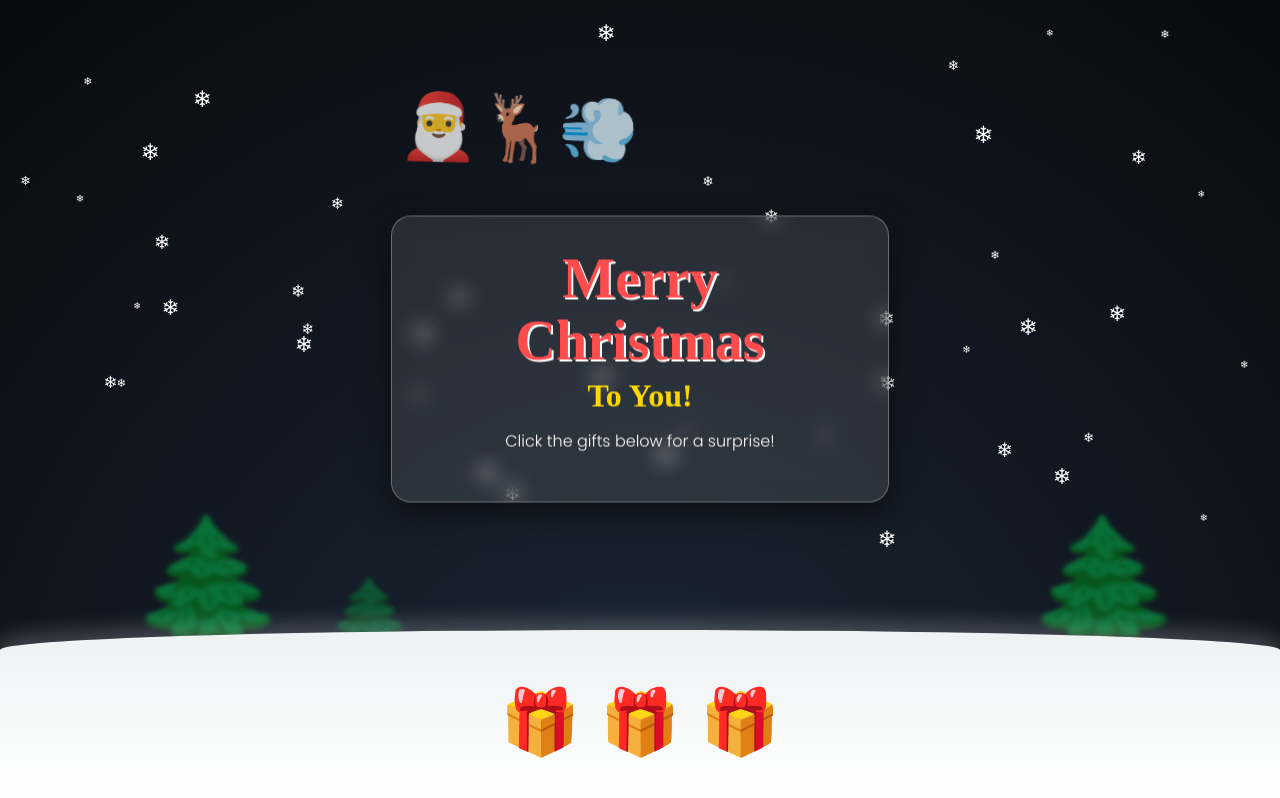
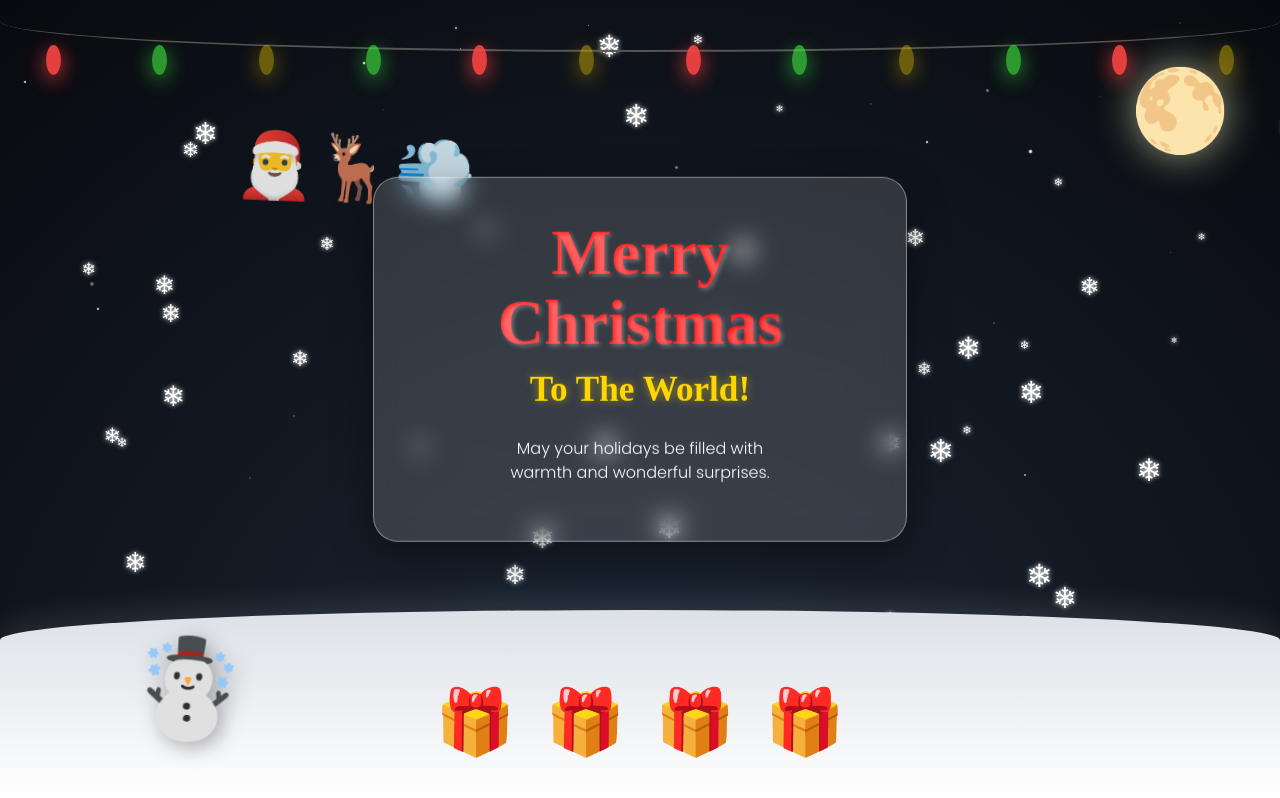
Before and after one commit to cabandonjordan/PASKOBAI, a React (Vite) app: page / in a window 1280 px wide. Built offline with nearby package versions, Linux system fonts and the light colour scheme; a web font is replaced by a local one.

Commit message:
Added lights, stars, and snowman

```diff
--- a/src/App.css
+++ b/src/App.css
@@ -3,19 +3,17 @@
 :root {
   --primary-red: #ff3333;
   --gold: #ffd700;
-  --bg-gradient: linear-gradient(135deg, #1a2a6c 0%, #b21f1f 50%, #fdbb2d 100%);
-  --snow-white: #f0f4f8;
+  --wire-color: #555;
 }
 
-/* --- THE FIX IS HERE --- */
+/* FIX FOR BLANK SCREEN */
 html, body, #root {
   width: 100%;
   height: 100%;
   margin: 0;
   padding: 0;
-  overflow: hidden; /* Lock the screen so no scrollbars appear */
+  overflow: hidden;
 }
-/* ----------------------- */
 
 body {
   background: radial-gradient(circle at bottom, #1b2735 0%, #090a0f 100%);
@@ -31,44 +29,92 @@ body {
   overflow: hidden;
 }
 
-/* --- The Snowy Ground --- */
+/* --- Hanging Lights --- */
+.wire {
+  position: absolute;
+  top: -10px;
+  left: 0;
+  width: 100%;
+  height: 60px;
+  display: flex;
+  justify-content: space-around;
+  border-bottom: 2px solid var(--wire-color);
+  border-radius: 50%;
+  z-index: 20;
+  pointer-events: none;
+}
+
+.light {
+  width: 15px;
+  height: 30px;
+  border-radius: 50%;
+  margin-top: 55px; /* Push down from wire */
+  animation: flash 2s infinite alternate;
+}
+
+/* Different colors for lights */
+.light:nth-child(odd) { background: #ff3333; box-shadow: 0 5px 20px #ff3333; animation-delay: 0s; }
+.light:nth-child(even) { background: #44ff44; box-shadow: 0 5px 20px #44ff44; animation-delay: 1s; }
+.light:nth-child(3n) { background: #ffd700; box-shadow: 0 5px 20px #ffd700; animation-delay: 0.5s; }
+
+/* --- Sky Elements --- */
+.moon {
+  position: absolute;
+  top: 50px;
+  right: 50px;
+  font-size: 5rem;
+  filter: drop-shadow(0 0 20px rgba(255, 255, 200, 0.6));
+  animation: pulseMoon 5s infinite alternate;
+}
+
+.star {
+  position: absolute;
+  background: white;
+  border-radius: 50%;
+  animation: twinkle 3s infinite ease-in-out;
+}
+
+/* --- Ground & Characters --- */
 .ground {
   position: absolute;
   bottom: 0;
   width: 100%;
-  height: 150px;
-  background: linear-gradient(to top, #fff, #eef2f3);
-  border-radius: 50% 50% 0 0 / 20px 20px 0 0;
-  box-shadow: 0 -10px 20px rgba(255, 255, 255, 0.2);
+  height: 160px;
+  background: linear-gradient(to top, #fff, #dde1e7);
+  border-radius: 50% 50% 0 0 / 30px 30px 0 0;
+  box-shadow: 0 -10px 30px rgba(255, 255, 255, 0.1);
   z-index: 5;
   display: flex;
   justify-content: center;
   align-items: flex-end;
-  padding-bottom: 20px;
+  padding-bottom: 30px;
 }
 
-/* --- Background Trees --- */
-.bg-tree {
+.snowman {
   position: absolute;
-  bottom: 120px;
-  font-size: 8rem;
-  opacity: 0.6;
-  filter: blur(2px);
-  z-index: 1;
+  bottom: 40px;
+  left: 10%;
+  font-size: 6rem;
+  z-index: 6;
+  filter: drop-shadow(5px 5px 10px rgba(0,0,0,0.3));
+  animation: wave 3s infinite ease-in-out;
+  cursor: pointer;
+  transition: transform 0.3s;
 }
+.snowman:hover { transform: scale(1.1); }
 
 /* --- Flying Santa --- */
 .santa-container {
   position: absolute;
-  top: 10%;
+  top: 15%;
   left: -20%;
   font-size: 4rem;
   z-index: 2;
-  animation: flyAcross 15s linear infinite;
-  opacity: 0.8;
+  animation: flyAcross 20s linear infinite;
+  opacity: 0.9;
 }
 
-/* --- The Main Card --- */
+/* --- Main Card --- */
 .card-container {
   position: absolute;
   top: 45%;
@@ -81,45 +127,43 @@ body {
 }
 
 .card {
-  background: rgba(255, 255, 255, 0.1);
-  backdrop-filter: blur(10px);
-  -webkit-backdrop-filter: blur(10px);
-  border: 1px solid rgba(255, 255, 255, 0.3);
-  border-radius: 20px;
-  padding: 2rem 3rem;
+  background: rgba(255, 255, 255, 0.15);
+  backdrop-filter: blur(12px);
+  -webkit-backdrop-filter: blur(12px);
+  border: 1px solid rgba(255, 255, 255, 0.4);
+  border-radius: 25px;
+  padding: 2.5rem 3.5rem;
   text-align: center;
-  box-shadow: 0 10px 30px rgba(0,0,0,0.5);
-  animation: float 6s ease-in-out infinite;
+  box-shadow: 0 15px 40px rgba(0,0,0,0.4);
+  animation: float 5s ease-in-out infinite;
   max-width: 90%;
-  width: 400px;
+  width: 420px;
 }
 
 h1 {
   font-family: 'Mountains of Christmas', cursive;
-  font-size: 3.5rem;
+  font-size: 4rem;
   margin: 0;
-  color: #ff4d4d;
-  text-shadow: 2px 2px 0 #fff;
+  background: linear-gradient(to right, #ff3333, #ff0000);
+  -webkit-background-clip: text;
+  background-clip: text;
+  color: transparent;
+  text-shadow: 2px 2px 4px rgba(255,255,255,0.3);
 }
 
 h2 {
   font-family: 'Mountains of Christmas', cursive;
-  font-size: 2rem;
-  margin: 0;
+  font-size: 2.2rem;
+  margin: 5px 0 20px 0;
   color: var(--gold);
+  text-shadow: 0 0 10px rgba(255, 215, 0, 0.5);
 }
 
-p {
-  font-size: 1rem;
-  margin-top: 10px;
-}
-
-/* --- Interactive Gifts --- */
+/* --- Gifts --- */
 .gifts-row {
   display: flex;
-  gap: 20px;
+  gap: 30px;
   z-index: 20;
-  margin-bottom: 10px;
 }
 
 .gift-box {
@@ -128,23 +172,18 @@ p {
   transition: transform 0.2s;
   position: relative;
 }
-
-.gift-box:hover {
-  transform: scale(1.1) rotate(-5deg);
-}
-
-.gift-box.shake {
-  animation: shake 0.5s ease-in-out;
-}
+.gift-box:hover { transform: scale(1.15) rotate(-5deg); }
+.gift-box.shake { animation: shake 0.5s ease-in-out; }
 
 .gift-reward {
   position: absolute;
-  top: -50px;
+  top: -60px;
   left: 50%;
   transform: translateX(-50%);
-  font-size: 3rem;
-  animation: popUp 1s ease-out forwards;
+  font-size: 3.5rem;
+  animation: popUp 1.2s cubic-bezier(0.175, 0.885, 0.32, 1.275) forwards;
   pointer-events: none;
+  white-space: nowrap;
 }
 
 /* --- Snow --- */
@@ -157,9 +196,25 @@ p {
   animation-timing-function: linear;
   animation-fill-mode: forwards;
   z-index: 4;
+  text-shadow: 0 0 5px white;
 }
 
 /* Animations */
+@keyframes flash {
+  0%, 100% { opacity: 1; filter: brightness(1.5); }
+  50% { opacity: 0.5; filter: brightness(0.8); }
+}
+
+@keyframes twinkle {
+  0%, 100% { opacity: 0.3; transform: scale(0.8); }
+  50% { opacity: 1; transform: scale(1.2); }
+}
+
+@keyframes wave {
+  0%, 100% { transform: rotate(0deg); }
+  50% { transform: rotate(10deg); }
+}
+
 @keyframes flyAcross {
   0% { left: -20%; transform: rotate(5deg); }
   100% { left: 120%; transform: rotate(-5deg); }
@@ -167,29 +222,28 @@ p {
 
 @keyframes float {
   0%, 100% { transform: translateY(0); }
-  50% { transform: translateY(-15px); }
+  50% { transform: translateY(-12px); }
 }
 
-@keyframes fall {
-  to { transform: translateY(110vh); }
-}
+@keyframes fall { to { transform: translateY(110vh); } }
 
 @keyframes shake {
-  0%, 100% { transform: rotate(0deg); }
-  25% { transform: rotate(-10deg); }
-  75% { transform: rotate(10deg); }
+  0% { transform: rotate(0deg); }
+  25% { transform: rotate(-15deg); }
+  50% { transform: rotate(15deg); }
+  75% { transform: rotate(-5deg); }
+  100% { transform: rotate(0deg); }
 }
 
 @keyframes popUp {
-  0% { opacity: 0; transform: translate(-50%, 20px) scale(0.5); }
-  50% { opacity: 1; transform: translate(-50%, -50px) scale(1.2); }
-  100% { opacity: 0; transform: translate(-50%, -100px) scale(1); }
+  0% { opacity: 0; transform: translate(-50%, 20px) scale(0); }
+  60% { opacity: 1; transform: translate(-50%, -80px) scale(1.2); }
+  100% { opacity: 0; transform: translate(-50%, -120px) scale(1); }
 }
 
-/* Mobile Adjustments */
 @media (max-width: 600px) {
-  .ground { height: 120px; }
+  .snowman { font-size: 4rem; left: 5%; }
   .gift-box { font-size: 3rem; }
-  .bg-tree { font-size: 5rem; bottom: 100px; }
-  h1 { font-size: 2.5rem; }
+  h1 { font-size: 3rem; }
+  .moon { font-size: 3rem; top: 20px; right: 20px; }
 }
--- a/src/App.tsx
+++ b/src/App.tsx
@@ -9,6 +9,14 @@ interface Snowflake {
   size: number;
 }
 
+interface Star {
+  id: number;
+  top: number;
+  left: number;
+  size: number;
+  delay: number;
+}
+
 interface Gift {
   id: number;
   emoji: string;
@@ -18,23 +26,37 @@ interface Gift {
 
 function App() {
   const [snowflakes, setSnowflakes] = useState<Snowflake[]>([]);
+  const [stars, setStars] = useState<Star[]>([]);
 
-  // These are the gifts on the ground
+  // Interactive Gifts
   const [gifts, setGifts] = useState<Gift[]>([
-    { id: 1, emoji: '🎁', surprise: '🧸', isOpened: false },
-    { id: 2, emoji: '🎁', surprise: '💖', isOpened: false },
-    { id: 3, emoji: '🎁', surprise: '🍫', isOpened: false },
+    { id: 1, emoji: '🎁', surprise: '🧸 Toy!', isOpened: false },
+    { id: 2, emoji: '🎁', surprise: '💖 Love', isOpened: false },
+    { id: 3, emoji: '🎁', surprise: '💰 Cash', isOpened: false },
+    { id: 4, emoji: '🎁', surprise: '🍫 Choco', isOpened: false },
   ]);
 
+  // Setup animations on load
   useEffect(() => {
+    // Generate Snow
     const flakes = Array.from({ length: 50 }).map((_, i) => ({
       id: i,
       left: Math.random() * 100,
-      duration: Math.random() * 5 + 5,
+      duration: Math.random() * 5 + 4,
       delay: Math.random() * 5,
-      size: Math.random() * 1 + 0.5,
+      size: Math.random() * 1.5 + 0.5,
     }));
     setSnowflakes(flakes);
+
+    // Generate Background Stars
+    const newStars = Array.from({ length: 30 }).map((_, i) => ({
+      id: i,
+      top: Math.random() * 60, // Top 60% of screen only
+      left: Math.random() * 100,
+      size: Math.random() * 3 + 1,
+      delay: Math.random() * 3,
+    }));
+    setStars(newStars);
   }, []);
 
   const handleGiftClick = (id: number) => {
@@ -47,7 +69,7 @@ function App() {
       })
     );
 
-    // Reset the gift after 2 seconds so they can click again
+    // Reset after 2 seconds
     setTimeout(() => {
       setGifts((prev) =>
         prev.map((gift) => (gift.id === id ? { ...gift, isOpened: false } : gift))
@@ -57,14 +79,33 @@ function App() {
 
   return (
     <div className="container">
-      {/* Background Elements */}
+      {/* --- Decoration: Hanging Lights --- */}
+      <div className="wire">
+        {Array.from({ length: 12 }).map((_, i) => (
+          <div key={i} className="light"></div>
+        ))}
+      </div>
+
+      {/* --- Background: Stars & Moon --- */}
+      <div className="moon">🌕</div>
+      {stars.map((star) => (
+        <div
+          key={star.id}
+          className="star"
+          style={{
+            top: `${star.top}%`,
+            left: `${star.left}%`,
+            width: `${star.size}px`,
+            height: `${star.size}px`,
+            animationDelay: `${star.delay}s`,
+          }}
+        />
+      ))}
+
+      {/* --- Flying Santa --- */}
       <div className="santa-container">🎅🦌💨</div>
 
-      <div className="bg-tree" style={{ left: '10%' }}>🌲</div>
-      <div className="bg-tree" style={{ left: '80%' }}>🌲</div>
-      <div className="bg-tree" style={{ left: '25%', fontSize: '5rem', opacity: 0.4 }}>🌲</div>
-
-      {/* Snow */}
+      {/* --- Falling Snow --- */}
       {snowflakes.map((flake) => (
         <div
           key={flake.id}
@@ -80,16 +121,18 @@ function App() {
         </div>
       ))}
 
-      {/* Main Card */}
+      {/* --- Main Greeting Card --- */}
       <div className="card-container">
         <div className="card">
           <h1>Merry Christmas</h1>
-          <h2>To You!</h2>
-          <p>Click the gifts below for a surprise!</p>
+          <h2>To The World!</h2>
+          <p>May your holidays be filled with<br/>warmth and wonderful surprises.</p>
         </div>
       </div>
 
-      {/* The Ground & Interactive Gifts */}
+      {/* --- Ground, Snowman & Gifts --- */}
+      <div className="snowman">☃️</div>
+
       <div className="ground">
         <div className="gifts-row">
           {gifts.map((gift) => (
```
